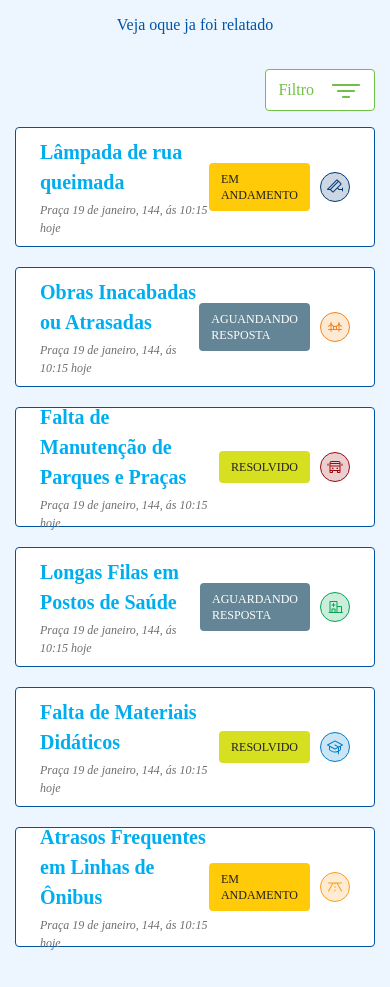
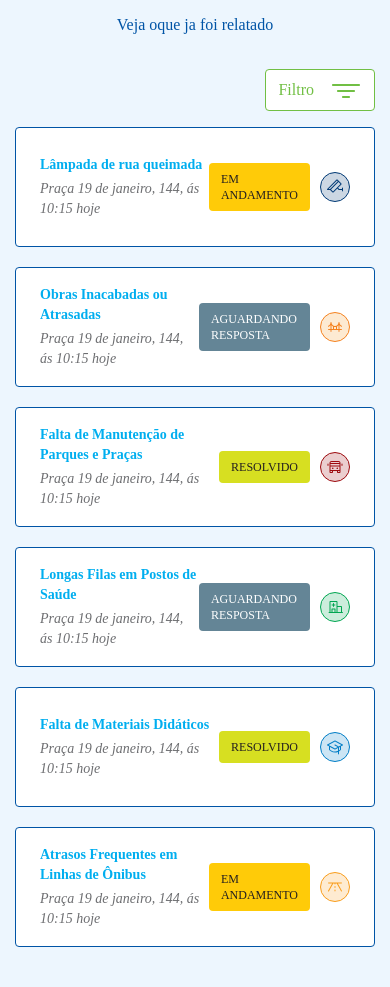
Before and after one commit to brunosantosdesign/reclame-pg, a plain HTML site: page index.html in a window 390 px wide. Shown: the part 1852-2839 px from the top of the page. Drawn offline with Linux system fonts and the light colour scheme; a web font is replaced by a local one.

Commit message:
Nova atualização

```diff
--- a/css/style.css
+++ b/css/style.css
@@ -787,9 +787,21 @@ section.problemas-relatados .problema .problema-info h3 {
 
   }
 
-  .problemas-relatados .problema-info h3 {
-    font-size: 1.6rem;
+  .problemas-relatados .problema .problema-info {
+    align-items: center;
+    justify-content: center;
+    gap: 1rem;
+  }
+
+  section.problemas-relatados .problema .problema-info h3 {
+    font-size: 1.8rem;
     line-height: 2.4rem;
+  }
+
+  section.problemas-relatados .problema .problema-info p {
+    font-size: 1.4rem;
+    line-height: 2rem;
+    text-align: left;
   }
 
   .problemas-relatados .problema-label {
@@ -798,11 +810,13 @@ section.problemas-relatados .problema .problema-info h3 {
     justify-content: center;
     gap: 1rem;
   }
+
+
 }
 
 @media (max-width: 480px) {
 
-  .problema-info h3 {
+  section.problemas-relatados .problema .problema-info h3 {
     font-size: 1.4rem;
     line-height: 2rem;
   }
@@ -828,7 +842,7 @@ section.problemas-relatados .problema .problema-info h3 {
     line-height: 1.6rem;
   }
 
-  data-status {
+  .problema-label span data-status {
     font-size: 1.2rem;
     line-height: 1.6rem;
   }
--- a/index.html
+++ b/index.html
@@ -113,7 +113,7 @@
               <p>Praça 19 de janeiro, 144, ás 10:15 hoje</p>
             </div>
             <div class="problema-label">
-              <span data-status="aguardando-resposta">Aguandando Resposta</span>
+              <span data-status="aguardando-resposta">Aguardando Resposta</span>
               <div class="problema-label-icon">
                 <img src="./img/icons/categorias/infra-icon.svg" alt="Icone de Segurança">
               </div>
```
